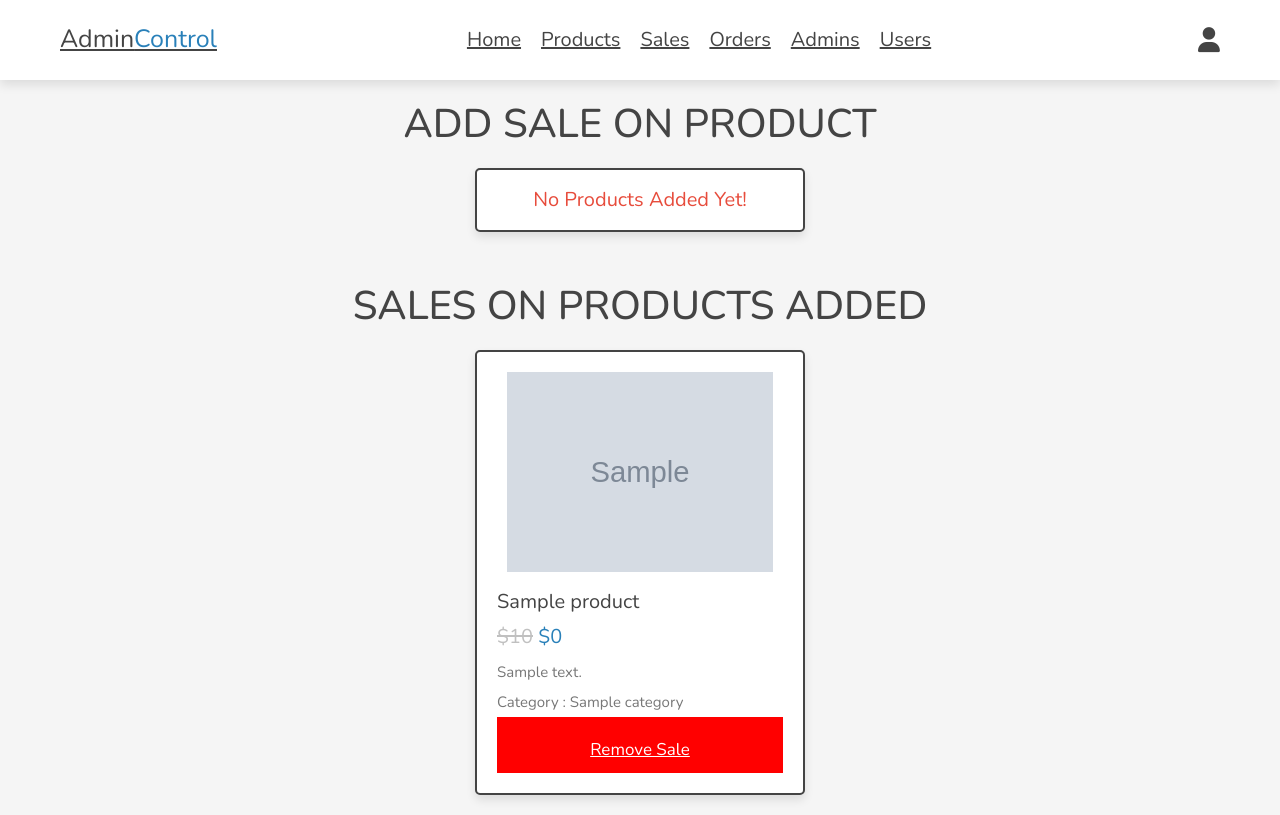
After one commit to AbrarMalhillawi/php_project, a PHP site: page /sales.php in a window 1280 px wide. The commit adds this page. Run offline with PHP 8.4, Linux system fonts and the light colour scheme; the visitor is signed in with stand-in values (Sample User, id 1); tables that the repository leaves empty or names only in its code hold one stand-in row (values such as "Sample post"); grey boxes marked "Sample" are stand-in pictures; some libraries are stand-ins or nearby versions.

Commit message:
dashboard

```diff
--- /dev/null
+++ b/admin/sales.php
@@ -0,0 +1,180 @@
+<?php
+
+include '../components/connect.php';
+
+session_start();
+
+$admin_id = $_SESSION['admin_id'];
+
+if(!isset($admin_id)){
+   header('location:admin_login.php');
+};
+
+if(isset($_POST['add_product'])){
+
+   $name = $_POST['name'];
+   $name = filter_var($name, FILTER_SANITIZE_STRING);
+   $price = $_POST['price'];
+   $price = filter_var($price, FILTER_SANITIZE_STRING);
+   $details = $_POST['details'];
+   $details = filter_var($details, FILTER_SANITIZE_STRING);
+   $category_name = $_POST['category'];
+
+   $image = $_FILES['image']['name'];
+   $image = filter_var($image, FILTER_SANITIZE_STRING);
+   $image_size_01 = $_FILES['image']['size'];
+   $image_tmp_name_01 = $_FILES['image']['tmp_name'];
+   $image_folder_01 = '../uploaded_img/'.$image;
+
+
+   $select_products = $conn->prepare("SELECT * FROM `products` WHERE name = ?");
+   $select_products->execute([$name]);
+
+   if($select_products->rowCount() > 0){
+      $message[] = 'product name already exist!';
+   }else{
+
+      $insert_products = $conn->prepare("INSERT INTO `products`(name, details, price, image, category_id) VALUES(?,?,?,?,?)");
+      $insert_products->execute([$name, $details, $price, $image, $category_name]);
+
+      if($insert_products){
+         if($image_size_01 > 2000000){
+            $message[] = 'image size is too large!';
+         }else{
+            move_uploaded_file($image_tmp_name_01, $image_folder_01);
+            $message[] = 'new product added!';
+         }
+
+      }
+
+   }
+
+};
+
+if(isset($_GET['delete'])){
+
+   $delete_id = $_GET['delete'];
+   $delete_product_image = $conn->prepare("SELECT * FROM `products` WHERE id = ?");
+   $delete_product_image->execute([$delete_id]);
+   $fetch_delete_image = $delete_product_image->fetch(PDO::FETCH_ASSOC);
+   unlink('../uploaded_img/'.$fetch_delete_image['image']);
+   $delete_product = $conn->prepare("DELETE FROM `products` WHERE id = ?");
+   $delete_product->execute([$delete_id]);
+   $delete_cart = $conn->prepare("DELETE FROM `cart` WHERE pid = ?");
+   $delete_cart->execute([$delete_id]);
+   header('location:products.php');
+}
+
+
+?>
+
+<!DOCTYPE html>
+<html lang="en">
+<head>
+   <meta charset="UTF-8">
+   <meta http-equiv="X-UA-Compatible" content="IE=edge">
+   <meta name="viewport" content="width=device-width, initial-scale=1.0">
+   <title>products</title>
+
+   <link href="https://cdn.jsdelivr.net/npm/bootstrap@5.2.3/dist/css/bootstrap.min.css" rel="stylesheet" integrity="sha384-rbsA2VBKQhggwzxH7pPCaAqO46MgnOM80zW1RWuH61DGLwZJEdK2Kadq2F9CUG65" crossorigin="anonymous">
+   <script src="https://cdn.jsdelivr.net/npm/bootstrap@5.2.3/dist/js/bootstrap.bundle.min.js" integrity="sha384-kenU1KFdBIe4zVF0s0G1M5b4hcpxyD9F7jL+jjXkk+Q2h455rYXK/7HAuoJl+0I4" crossorigin="anonymous"></script>
+
+   <link rel="stylesheet" href="https://cdnjs.cloudflare.com/ajax/libs/font-awesome/6.1.1/css/all.min.css">
+
+   <link rel="stylesheet" href="../css/admin_style.css">
+
+</head>
+<body>
+
+<?php include '../components/admin_header.php'; ?>
+
+<section class="show-products">
+
+   <h1 class="heading">Add Sale on Product</h1>
+
+   <div class="box-container">
+
+   <?php
+      $select_products = $conn->prepare("SELECT * FROM `products` WHERE is_sale = '0'");
+      $select_products->execute();
+      if($select_products->rowCount() > 0){
+         while($fetch_products = $select_products->fetch(PDO::FETCH_ASSOC)){
+   ?>
+   <div class="box">
+      <img src="../uploaded_img/<?= $fetch_products['image']; ?>" alt="">
+      <div class="name"><?= $fetch_products['name']; ?></div>
+      <div class="price">$<span><?= $fetch_products['price']; ?></span></div>
+      <div class="details"><span><?= $fetch_products['details']; ?></span></div>
+      <div class="flex-btn">
+         <a href="add_sale.php?sale=<?= $fetch_products['product_id']; ?>" class="option-btn">Add Sale</a>
+      </div>
+   </div>
+   <?php
+         }
+      }else{
+         echo '<p class="empty">no products added yet!</p>';
+      }
+   ?>
+
+   </div>
+
+</section>
+
+<section class="show-products">
+
+   <h1 class="heading">sales on products added</h1>
+
+   <div class="box-container">
+
+   <?php
+      $select_products = $conn->prepare("SELECT * FROM `products` WHERE is_sale = '1'");
+      $select_products->execute();
+      if($select_products->rowCount() > 0){
+         while($fetch_products = $select_products->fetch(PDO::FETCH_ASSOC)){
+   ?>
+   <div class="box">
+      <img src="../uploaded_img/<?= $fetch_products['image']; ?>" alt="">
+      <div class="name"><?= $fetch_products['name']; ?></div>
+      <div class="price"><span><del style="text-decoration:line-through; color:silver">$<?= $fetch_products['price']; ?></del><ins> $<?=$fetch_products['price_discount'];?></ins> </span></div>
+      <div class="details"><span><?= $fetch_products['details']; ?></span></div>
+
+      <?php
+      $select_product_category = $conn->prepare("SELECT *
+                                       FROM `products`
+                                       INNER JOIN `category` ON products.category_id = category.category_id;");
+      $select_product_category->execute();
+      if($select_product_category->rowCount() > 0){
+         while($fetch_product_category = $select_product_category->fetch(PDO::FETCH_ASSOC)){
+         ?>
+
+      <div class="details"><span><?php if( $fetch_products['category_id'] == $fetch_product_category['category_id'] ){ echo "Category : " . $fetch_product_category['category_name'];}?></span></div>
+
+      <?php } }
+      ?>
+
+      <div class="flex-btn" style="background-color: red;">
+         <a  style="background-color: red;" href="remove_sale.php?removeSale=<?= $fetch_products['product_id']; ?>"class="option-btn">Remove Sale</a>
+      </div>
+   </div>
+   <?php
+         }
+      }else{
+         echo '<p class="empty">no products added yet!</p>';
+      }
+   ?>
+
+   </div>
+
+</section>
+
+
+
+
+
+
+
+
+<script src="../js/admin_script.js"></script>
+
+</body>
+</html>
--- a/admin/users_accounts.php
+++ b/admin/users_accounts.php
@@ -16,12 +16,8 @@ if(isset($_GET['delete'])){
    $delete_user->execute([$delete_id]);
    $delete_orders = $conn->prepare("DELETE FROM `orders` WHERE user_id = ?");
    $delete_orders->execute([$delete_id]);
-   $delete_messages = $conn->prepare("DELETE FROM `messages` WHERE user_id = ?");
-   $delete_messages->execute([$delete_id]);
    $delete_cart = $conn->prepare("DELETE FROM `cart` WHERE user_id = ?");
    $delete_cart->execute([$delete_id]);
-   $delete_wishlist = $conn->prepare("DELETE FROM `wishlist` WHERE user_id = ?");
-   $delete_wishlist->execute([$delete_id]);
    header('location:users_accounts.php');
 }
 
--- a/components/admin_header.php
+++ b/components/admin_header.php
@@ -15,15 +15,15 @@
 
    <section class="flex">
 
-      <a href="../admin/dashboard.php" class="logo">Admin<span>Panel</span></a>
+      <a href="../admin/dashboard.php" class="logo">Admin<span>Control</span></a>
 
       <nav class="navbar">
-         <a href="../admin/dashboard.php">home</a>
-         <a href="../admin/products.php">products</a>
-         <a href="../admin/placed_orders.php">orders</a>
-         <a href="../admin/admin_accounts.php">admins</a>
-         <a href="../admin/users_accounts.php">users</a>
-         <a href="../admin/messages.php">messages</a>
+         <a href="../admin/dashboard.php">Home</a>
+         <a href="../admin/products.php">Products</a>
+         <a href="../admin/sales.php">Sales</a>
+         <a href="../admin/placed_orders.php">Orders</a>
+         <a href="../admin/admin_accounts.php">Admins</a>
+         <a href="../admin/users_accounts.php">Users</a>
       </nav>
 
       <div class="icons">
@@ -39,10 +39,6 @@
          ?>
          <p><?= $fetch_profile['name']; ?></p>
          <a href="../admin/update_profile.php" class="btn">update profile</a>
-         <div class="flex-btn">
-            <a href="../admin/register_admin.php" class="option-btn">register</a>
-            <a href="../admin/admin_login.php" class="option-btn">login</a>
-         </div>
          <a href="../components/admin_logout.php" class="delete-btn" onclick="return confirm('logout from the website?');">logout</a>
       </div>
 
```
Also changed, not shown: admin/add_sale.php (added, +40 -0 lines), admin/dashboard.php (+11 -0 lines), admin/products.php (+27 -1 lines), admin/remove_sale.php (added, +8 -0 lines), admin/delete_product.php (added), components/footer.php (renamed from footer.php).
